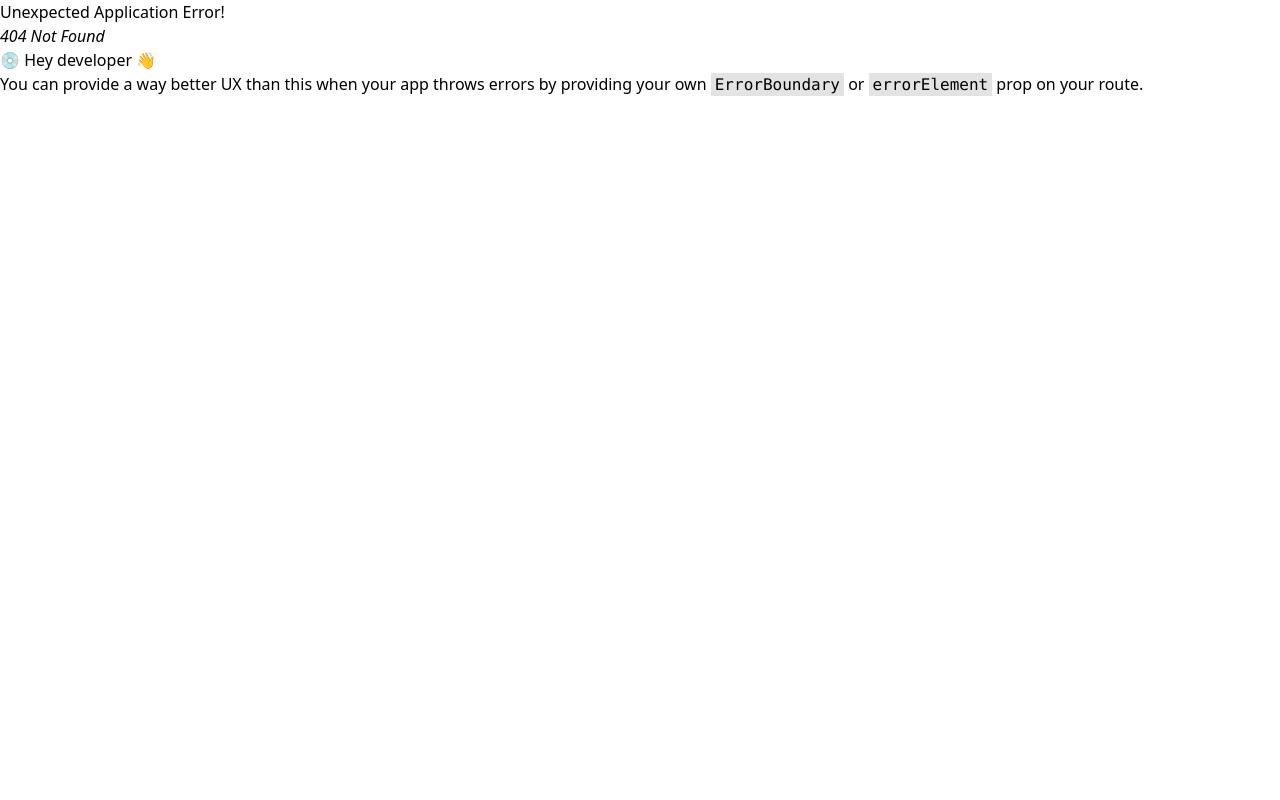
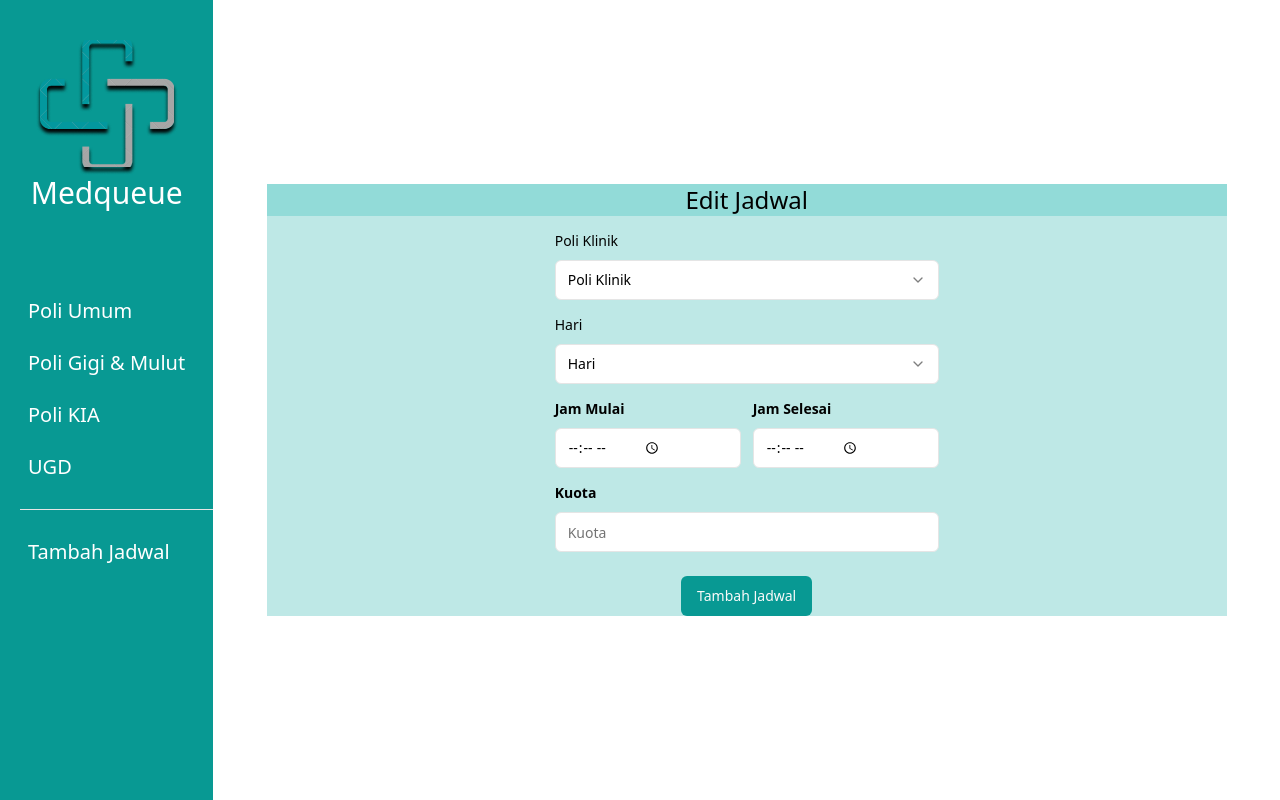
Before and after one commit to Medqueue-Alta/Medqueue-FE, a React (Vite) app: page /faskes/jadwal/1/1 in a window 1280 px wide. Before the commit this address had no page. Built offline with nearby package versions, Linux system fonts and the light colour scheme.

Commit message:
feat: add faskes schedule pages

```diff
--- a/package.json
+++ b/package.json
@@ -18,8 +18,8 @@
     "@radix-ui/react-select": "^2.0.0",
     "@radix-ui/react-separator": "^1.0.3",
     "@radix-ui/react-slot": "^1.0.2",
+    "@radix-ui/react-toast": "^1.1.5",
     "axios": "^1.6.8",
-    "@radix-ui/react-toast": "^1.1.5",
     "class-variance-authority": "^0.7.0",
     "clsx": "^2.1.0",
     "date-fns": "^3.6.0",
--- a/src/components/MainButton.tsx
+++ b/src/components/MainButton.tsx
@@ -3,12 +3,13 @@ import { Button } from "@/components/ui/button"
 interface Props {
     text: string
     className?: string
-    type?: "submit" | "reset" | "button" | undefined
+    type?: "submit" | "reset" | "button" | undefined,
+    onClick?: () => void;
 }
 
 const MainButton = (props: Props) => {
-    const {text, type, className} = props
-  return <Button className={`bg-[#089993] hover:bg-[#1c5e5b] duration-500 ${className}`} type={type}>{text}</Button>
+    const {text, type, className, onClick} = props
+  return <Button className={`bg-[#089993] hover:bg-[#1c5e5b] duration-500 ${className}`} type={type} onClick={onClick}>{text}</Button>
 }
 
 export default MainButton
--- /dev/null
+++ b/src/pages/faskes/EditFaskesSchedule.tsx
@@ -0,0 +1,208 @@
+import FaskesLayout from "@/components/FaskesLayout"
+import FaskesSidebar from "@/components/FaskesSidebar"
+import FaskesContainer from "@/components/FaskesContainer"
+import { Input } from "@/components/ui/input"
+import MainButton from "@/components/MainButton"
+import { Separator } from "@/components/ui/separator"
+import { Link, useParams, useLocation, useNavigate } from "react-router-dom"
+import { zodResolver } from "@hookform/resolvers/zod"
+import { useForm } from "react-hook-form"
+import { SchedulesSchema, schedulesSchema } from "@/utils/api/faskes/type"
+import { Form } from "@/components/ui/form"
+import { CustomFormField, CustomFormSelect } from "@/components/CustomFormField"
+import { postSchedules } from "@/utils/api/faskes/api"
+import { useToast } from "@/components/ui/use-toast"
+import { setAxiosConfig } from "@/utils/api/axiosWithConfig"
+
+const EditFaskesSchedule = () => {
+  const {poli,id} = useParams()
+  const location = useLocation()
+  const navigate = useNavigate()
+  const {toast} = useToast()
+  const form = useForm<SchedulesSchema>({
+    resolver: zodResolver(schedulesSchema),
+    defaultValues: {
+      poli: "",
+      hari: "",
+      jam_mulai: "",
+      jam_selesai: "",
+      kuota: ""
+    }
+  })
+  const poliKlinik = [
+    {
+      label: "Poli Umum",
+      value: "umum"
+    },
+    {
+      label: "Poli Gigi & Mulut",
+      value: "gigi"
+    },
+    {
+      label: "Poli KIA",
+      value: "kia"
+    },
+    {
+      label: "UGD",
+      value: "ugd"
+    },
+  ]
+  const hari = [
+    {
+      label: "Senin",
+      value: "Senin"
+    },
+    {
+      label: "Selasa",
+      value: "Selasa"
+    },
+    {
+      label: "Rabu",
+      value: "Rabu"
+    },
+    {
+      label: "Kamis",
+      value: "Kamis"
+    },
+    {
+      label: "Jumat",
+      value: "Jumat"
+    },
+    {
+      label: "Sabtu",
+      value: "Sabtu"
+    },
+    {
+      label: "Minggu",
+      value: "Minggu"
+    },
+  ]
+  const addSchedule = async (body : SchedulesSchema) => {
+    try {
+      console.log(body)
+      setAxiosConfig(localStorage.getItem("token")!)
+      const response = await postSchedules(body)
+      toast({
+        title: "Success",
+        description: response.message
+      })
+      navigate("/")
+    } catch (error) {
+      toast({
+        title: "Error",
+        description: (error as Error).message,
+        variant: "destructive"
+      })
+    }
+  }
+  console.log(poli,id)
+  return (
+<FaskesLayout>
+      <FaskesSidebar>
+      <ul className="flex flex-col justify-center pl-5 h-full gap-2">
+                <Link to={"/faskes/antrian/umum"}>
+                    <div className={`${poli === "umum" ? "bg-[#92DBD8]" : ""} cursor-pointer  p-2 max-w-[90%] rounded-lg`}>
+                        <li className={`${poli === "umum" ? "" : "text-white"} text-xl`}>Poli Umum</li>
+                    </div>
+                </Link>
+                <Link to={"/faskes/antrian/gigi"}>
+                    <div className={`${poli === "gigi" ? "bg-[#92DBD8]" : ""} cursor-pointer  p-2 max-w-[90%] rounded-lg`}>
+                        <li className={`${poli === "gigi" ? "" : "text-white"} text-xl`}>Poli Gigi & Mulut</li>
+                    </div>
+                </Link>
+                <Link to={"/faskes/antrian/kia"}>
+                    <div className={`${poli === "kia" ? "bg-[#92DBD8]" : ""} cursor-pointer  p-2 max-w-[90%] rounded-lg`}>
+                        <li className={`${poli === "kia" ? "" : "text-white"} text-xl`}>Poli KIA</li>
+                    </div>
+                </Link>
+                <Link to={"/faskes/antrian/ugd"}>
+                    <div className={`${poli === "ugd" ? "bg-[#92DBD8]" : ""} cursor-pointer  p-2 max-w-[90%] rounded-lg`}>
+                        <li className={`${poli === "ugd" ? "" : "text-white"} text-xl`}>UGD</li>
+                    </div>
+                </Link>
+                <Separator className="my-3"/>
+                <Link to={"/faskes/jadwal/add"}>
+                    <div className={`${location.pathname === "/faskes/jadwal/add" ? "bg-[#92DBD8]" : ""} cursor-pointer  p-2 max-w-[90%] rounded-lg`}>
+                        <li className={`${location.pathname === "/faskes/jadwal/add" ? "" : "text-white"} text-xl`}>Tambah Jadwal</li>
+                    </div>
+                </Link>
+        </ul>
+      </FaskesSidebar>
+      <FaskesContainer title="Edit Jadwal">
+        <div className="mt-3 w-[40%]">
+          <Form {...form}>
+            <form action="" onSubmit={form.handleSubmit(addSchedule)}>
+              <div className="mb-3">
+                <CustomFormSelect label="Poli Klinik" placeholder="Poli Klinik" control={form.control} name="poli" disabled options={poliKlinik} />
+              </div>
+              <div className="mb-3">
+                  <CustomFormSelect label="Hari" placeholder="Hari" control={form.control} name="hari" disabled={form.formState.isSubmitting} options={hari} />
+              </div>
+              <div className="mb-3 flex items-center justify-between gap-3">
+                <div className="w-1/2">
+                  <CustomFormField
+                    control={form.control}
+                    name="jam_mulai"
+                    label="Jam Mulai"
+                  >
+                    {(field) => (
+                      <Input
+                        {...field}
+                        type="time"
+                        placeholder="Jam Mulai"
+                        aria-disabled={form.formState.isSubmitting}
+                        disabled={form.formState.isSubmitting}
+                        value={field.value as string}
+                      />
+                    )}
+                  </CustomFormField>
+                </div>
+                <div className="w-1/2">
+                <CustomFormField
+                    control={form.control}
+                    name="jam_selesai"
+                    label="Jam Selesai"
+                  >
+                    {(field) => (
+                      <Input
+                        {...field}
+                        type="time"
+                        placeholder="Jam Selesai"
+                        aria-disabled={form.formState.isSubmitting}
+                        disabled={form.formState.isSubmitting}
+                        value={field.value as string}
+                      />
+                    )}
+                  </CustomFormField>
+                </div>
+              </div>
+              <div className="mb-6">
+                <CustomFormField
+                  control={form.control}
+                  name="kuota"
+                  label="Kuota"
+                >
+                  {(field) => (
+                    <Input
+                      {...field}
+                      type="number"
+                      placeholder="Kuota"
+                      aria-disabled={form.formState.isSubmitting}
+                      disabled={form.formState.isSubmitting}
+                      value={field.value as string}
+                    />
+                  )}
+                </CustomFormField>
+              </div>
+              <div className="text-center">
+                <MainButton text="Tambah Jadwal" type="submit"/>
+              </div>
+            </form>
+          </Form>
+        </div>
+      </FaskesContainer>
+   </FaskesLayout>
+  )
+}
+
+export default EditFaskesSchedule
--- a/src/pages/faskes/FaskesSchedule.tsx
+++ b/src/pages/faskes/FaskesSchedule.tsx
@@ -99,7 +99,7 @@ const FaskesSchedule = () => {
                                 <TableCell>{item.kuota}</TableCell>
                                 <TableCell>12</TableCell>
                                 <TableCell className="flex items-center justify-center gap-3">
-                                    <MainButton text="Edit"/>
+                                    <MainButton text="Edit" onClick={() => navigate(`/faskes/jadwal/${poli}/${item.schedule_id}`)}/>
                                     <Button className="bg-red-500 hover:bg-red-700 duration-500" onClick={() => deleteData(item.schedule_id)}>Hapus</Button>
                                 </TableCell>
                             </TableRow>
--- a/src/routes/App.tsx
+++ b/src/routes/App.tsx
@@ -12,6 +12,7 @@ import PatientHome from '@/pages/Patient'
 import PatientReservation from '@/pages/Patient/reservasi'
 import UpdateProfile from '@/pages/Patient/update-profile'
 import ProtectedRoutes from './ProtectedRoutes'
+import EditFaskesSchedule from '@/pages/faskes/EditFaskesSchedule'
 
 const router = createBrowserRouter([
   {
@@ -42,6 +43,10 @@ const router = createBrowserRouter([
         element: <AddFaskesSchedule />,
       },
       {
+        path: "/faskes/jadwal/:poli/:id",
+        element: <EditFaskesSchedule />,
+      },
+      {
         path: "/pasien/home",
         element: <PatientHome />,
       },
```
